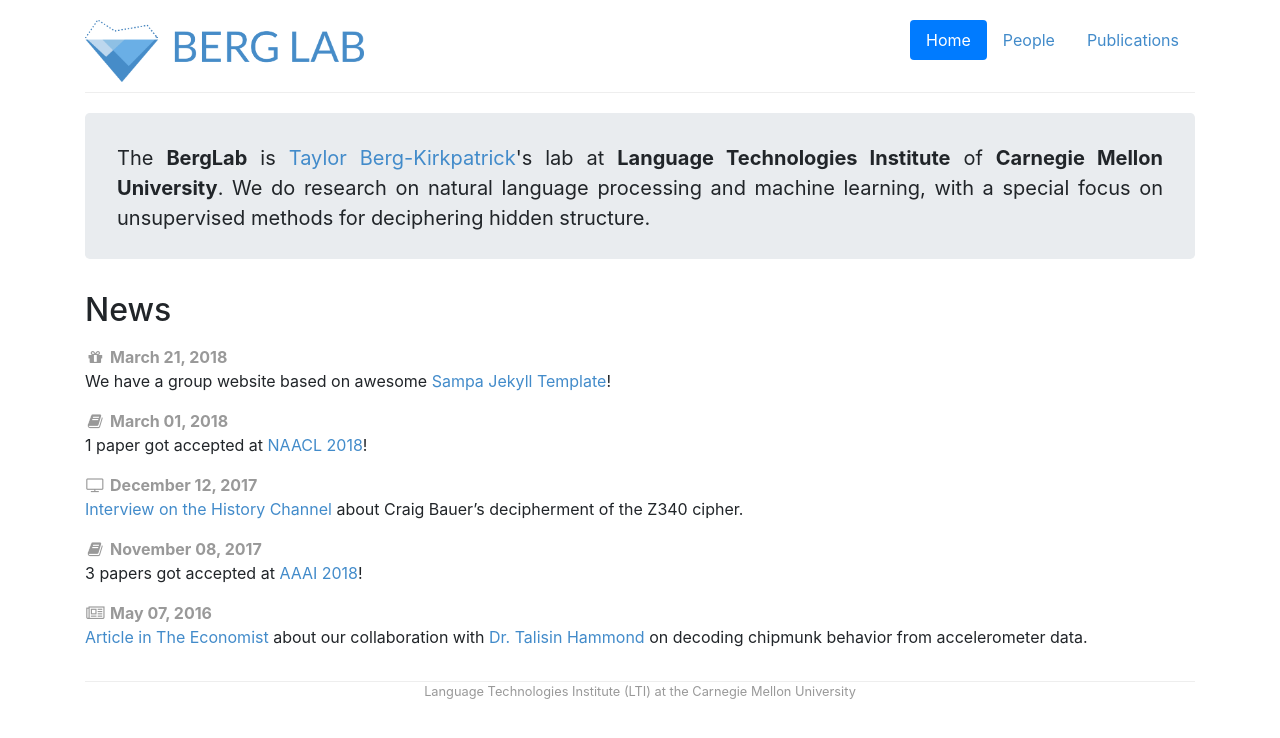
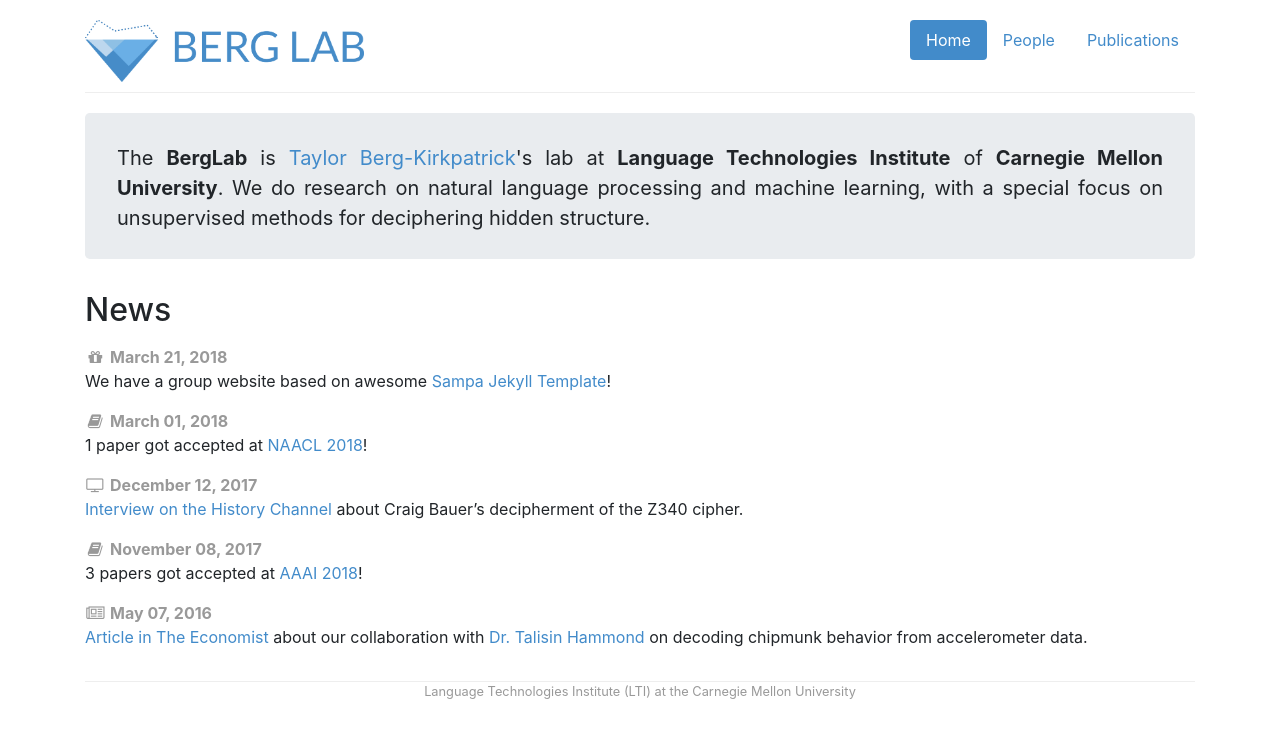
Before and after one commit to icebergnlp/icebergnlp.github.io, a Jekyll site: the page built from index.html, in a window 1280 px wide. Shown: the top 738 px of the page. Built offline with Jekyll 4.4.1, drawn with Linux system fonts in a browser that asks for light colours.

Commit message:
trying to fix active box color

```diff
--- a/css/group.scss
+++ b/css/group.scss
@@ -35,20 +35,11 @@ body {
 
 a {
   color: $link-color;
-  }
+}
 
-.nav-link > li.active > a,
+.nav-link.active{
 
-.nav-link > li.active > a:focus,
-
-.nav-link > li.active > a:hover{
-
-background-color: #68889E !important;
-
-color:#fff;
-
-border:2px solid #3F515F;
-
+background-color: $link-color !important;
 }
 
 
```
